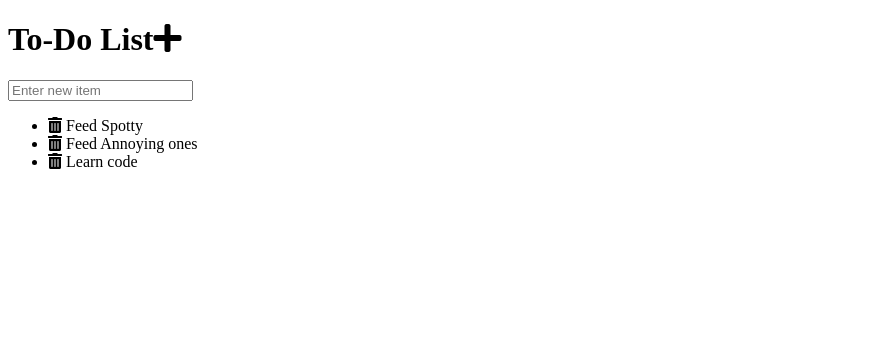
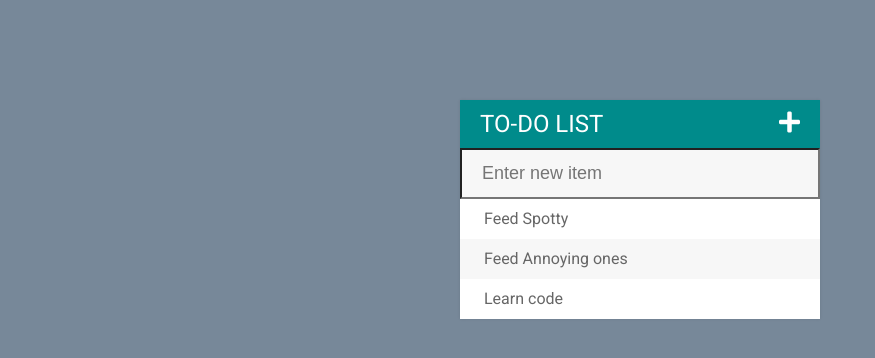
Before and after one commit to xtremeelement/todo_list, a plain HTML site: page index.html in a window 1280 px wide. Shown: the whole page, without its empty margins (0-875 px from the left). Drawn offline with Linux system fonts and the light colour scheme; the site is published under a folder, as on GitHub Pages, so addresses that start at the root find nothing.

Commit message:
updated readme and updated paths in index.html and rename

```diff
--- a/index..html
+++ b/index.html
@@ -4,7 +4,7 @@
     <meta charset="UTF-8" />
     <meta name="viewport" content="width=device-width, initial-scale=1.0" />
     <meta http-equiv="X-UA-Compatible" content="ie=edge" />
-    <link rel="stylesheet" href="/todo_list/assets/css/todo.css" />
+    <link rel="stylesheet" href="assets/css/todo.css" />
     <link
       rel="stylesheet"
       href="https://use.fontawesome.com/releases/v5.11.2/css/all.css"
@@ -13,8 +13,8 @@
       href="https://fonts.googleapis.com/css?family=Roboto:400,500,700&display=swap"
       rel="stylesheet"
     />
-    <script src="/todo_list/assets/js/lib/jquery-3.4.1.min.js"></script>
-    <script src="/todo_list/assets/js/todos.js" async></script>
+    <script src="assets/js/lib/jquery-3.4.1.min.js"></script>
+    <script src="assets/js/todos.js" async></script>
     <title>To Do List</title>
   </head>
   <body>
```
Also changed, not shown: 1 other file.
